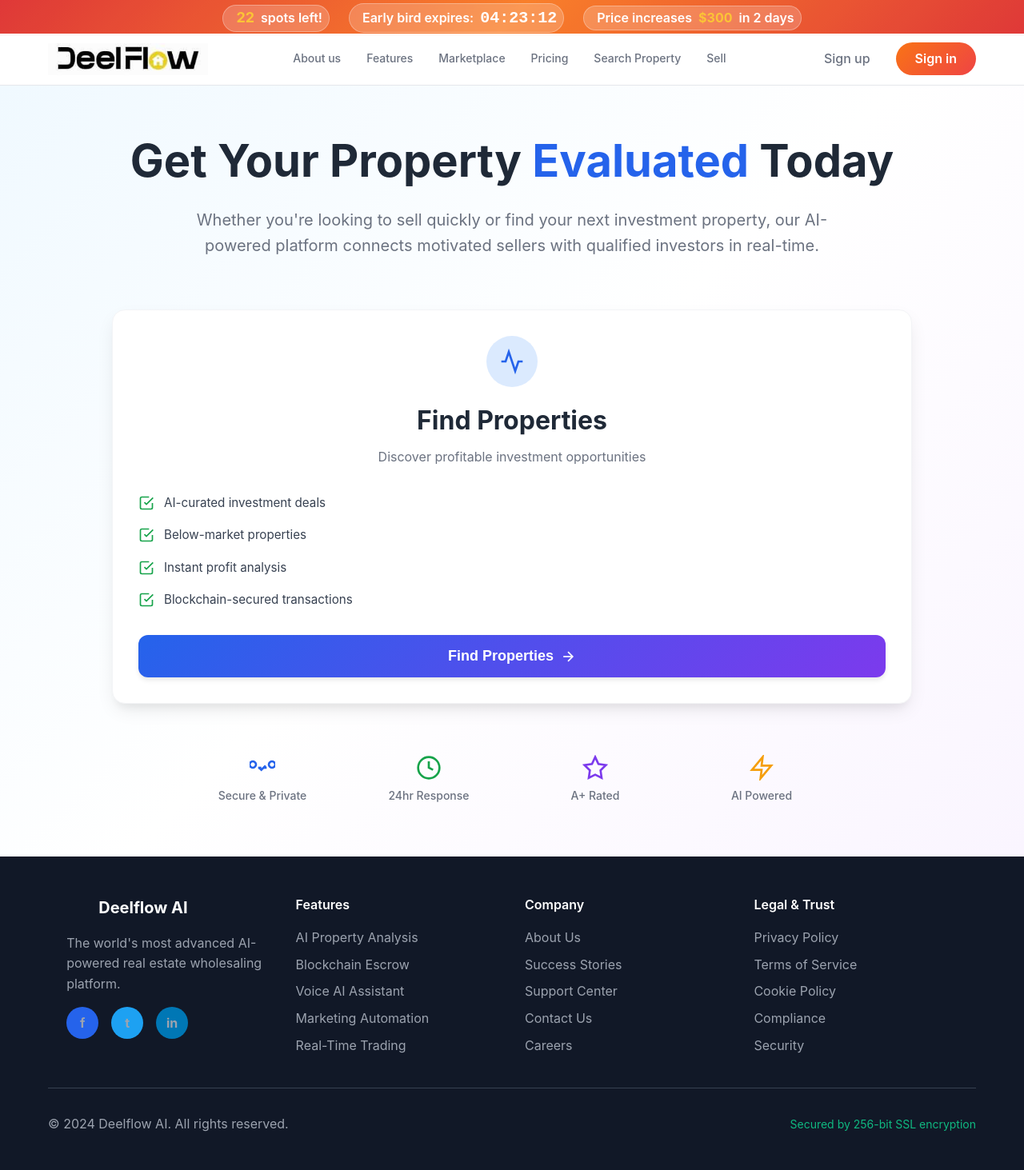
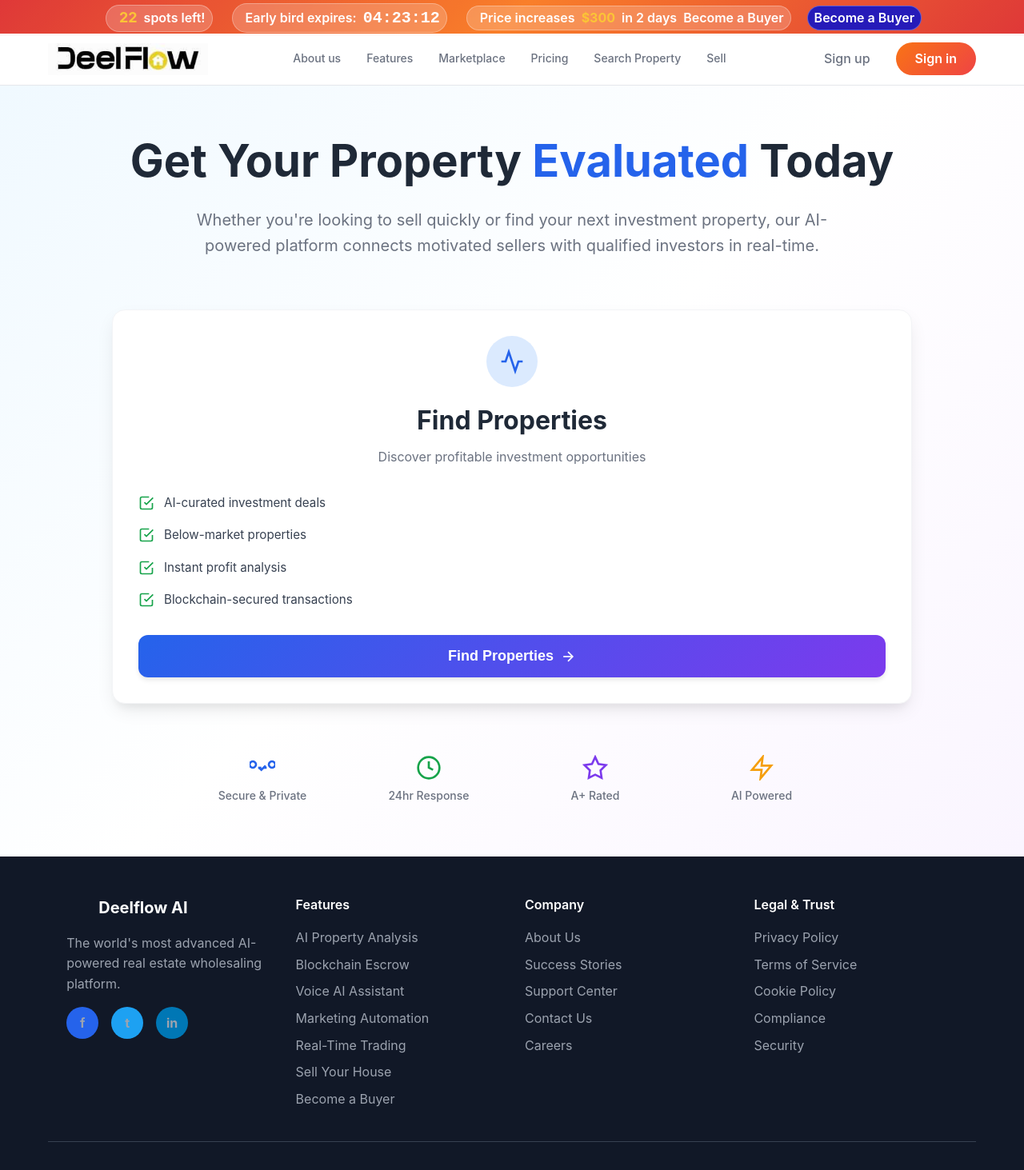
Before and after one commit to agarwalpacker12/deelflowai-landing, a Next.js app: page /buy in a window 1280 px wide. Shown: the top 1463 px of the page at 80% size. Built offline with nearby package versions, Linux system fonts and the light colour scheme.

Commit message:
header and footer updated

```diff
--- a/app/component/Footer.jsx
+++ b/app/component/Footer.jsx
@@ -69,6 +69,12 @@ function Footer() {
               <li>
                 <a href="#">Real-Time Trading</a>
               </li>
+              <li>
+                <a href="/sell">Sell Your House</a>
+              </li>
+              <li>
+                <a href="/buy">Become a Buyer</a>
+              </li>
             </ul>
           </div>
 
--- a/app/component/hero/Header.jsx
+++ b/app/component/hero/Header.jsx
@@ -1,4 +1,4 @@
-'use client';
+"use client";
 import React, { useEffect, useState } from "react";
 
 function Header() {
@@ -28,9 +28,9 @@ function Header() {
   const minutes = Math.floor((countdownTime % 3600) / 60);
   const seconds = countdownTime % 60;
 
-  const timeString = `${hours.toString().padStart(2, '0')}:${minutes
+  const timeString = `${hours.toString().padStart(2, "0")}:${minutes
     .toString()
-    .padStart(2, '0')}:${seconds.toString().padStart(2, '0')}`;
+    .padStart(2, "0")}:${seconds.toString().padStart(2, "0")}`;
 
   return (
     <div className="scarcity-banner animate-pulse">
@@ -71,7 +71,11 @@ function Header() {
           <span>Price increases </span>
           <span style={{ color: "#fbbf24", fontWeight: "bold" }}>$300</span>
           <span>in 2 days</span>
+          <span>Become a Buyer</span>
         </div>
+        <a href="/buy" className="buyer-item">
+          <span>Become a Buyer</span>
+        </a>
       </div>
     </div>
   );
```
